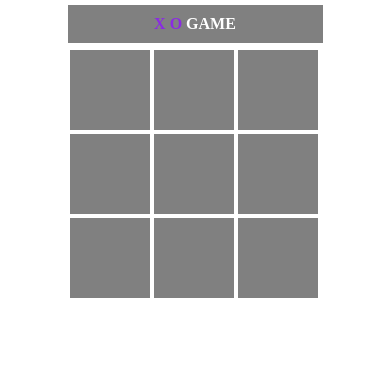
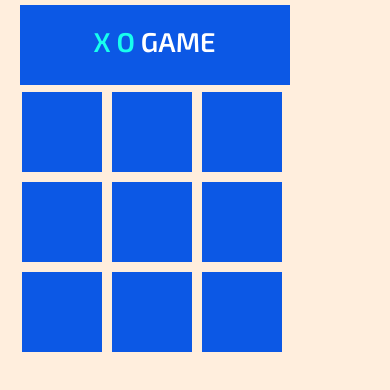
Before and after one commit to yacine2005b/TicTacToe-XO, a plain HTML site: page index.html in a window 390 px wide. Drawn offline with Linux system fonts and the light colour scheme.

Commit message:
finale release

```diff
--- a/script.js
+++ b/script.js
@@ -1,18 +1,20 @@
 let turn = 'X';
 let header =document.querySelector('.header')
 let squares=[]
-
+let gameOver = false
 function reloadGame(n1,n2,n3){
-    header.innerHTML=`${squares[n1]} Winner`
-    document.getElementById('item'+n1).style.background='#000'
-    document.getElementById('item'+n2).style.background='#000'
-    document.getElementById('item'+n3).style.background='#000'
+    gameOver = true
+    header.innerHTML=`${squares[n1]} Winner🎉🥳`
+    document.getElementById('item'+n1).style.background='#003566'
+    document.getElementById('item'+n2).style.background='#003566'
+    document.getElementById('item'+n3).style.background='#003566'
+    header.style.background='#003566'
     setInterval(()=>{
      header.innerHTML +='.'
-    },1000)
+    },750)
     setTimeout(()=>{
         location.reload()
-    },4000)
+    },3000)
 
 }
 
@@ -48,19 +50,26 @@ else if(squares[1]==squares[5] && squares[5]==squares[9] && squares[1]!=""){
  else if(squares[3]==squares[5] && squares[5]==squares[7] && squares[5]!=""){
     reloadGame(3,5,7)
                             }
- else if (squares.slice(1).every(square => square !== "")) {
-  header.innerHTML = "It's a Draw!";
+// checking draw
+ else if (squares.slice(1).every(square => square !== ""))
+ {
+  header.innerHTML = "No winner this time";
+  setInterval(()=>{
+    header.innerHTML +='.'
+   },1000)
   setTimeout(() => {
-    setInterval(()=>{
-        header.innerHTML +='.'
-       },1000)
+
  location.reload();
   }, 4000);
+ }
 
-                            }
 }
 
 function game(id) {
+
+    if(gameOver) {
+   return;
+    }
     let element = document.getElementById(id);
     if (turn === 'X' && element.innerHTML == '') {
         element.innerHTML = 'X';
--- a/style.css
+++ b/style.css
@@ -1,40 +1,75 @@
+@import url('https://fonts.googleapis.com/css2?family=Exo+2:wght@600&display=swap');
 *{
     margin: 0;
     padding: 0;
     box-sizing: border-box;
 }
 body {
+    background-color: #ffeedd;
+    display: flex;
+    min-height: 100vh;
+    justify-content: center;
+   min-height: 100vh;
 
-    background-repeat: no-repeat;
 }
+
+
 .tic {
-    width: 255px;
+    width: 500px;
     text-align: center;
     color: white;
-    margin: auto;
+    font-family: 'Exo 2', sans-serif;
     font-weight: 600;
 
 
 }
 .header {
-    background-color: grey;
-    padding: 10px 0;
+    font-size: 30px;
+    background-color: #0c58e5;
+    padding: 20px 0;
     margin: 5px 0;
 }
 span {
-    color: blueviolet;
+    color:#17ffee;
 }
 
 .square {
-    width: 80px;
-    height: 80px;
-    background-color:grey;
-    font-size: 60px;
+    width: 160px;
+    height: 160px;
+    background-color:#0c58e5;
+    font-size: 8rem;
     float: left;
     margin: 2px;
 
 }
 .square:hover{
-    background-color: blue;
+    background-color: #6917d0;
     cursor: pointer;
 }
+@media (max-width:768px) {
+    body {
+        max-width: 100vw;
+        display: flex;
+        justify-content: center;
+
+    }
+    .tic {
+        width: 90vw;
+        display: grid;
+        grid-template-columns: repeat(3,90px);
+        grid-template-rows: repeat(4,90px);
+        float: inherit;
+
+    }
+    .header {
+        grid-column: 1/4;
+        font-size:1.7rem ;
+    }
+
+        .square {
+        width: 80px;
+       height: 80px;
+        font-size: 3rem;
+
+    }
+    }
```
Also changed, not shown: index.html (+3 -1 lines).
